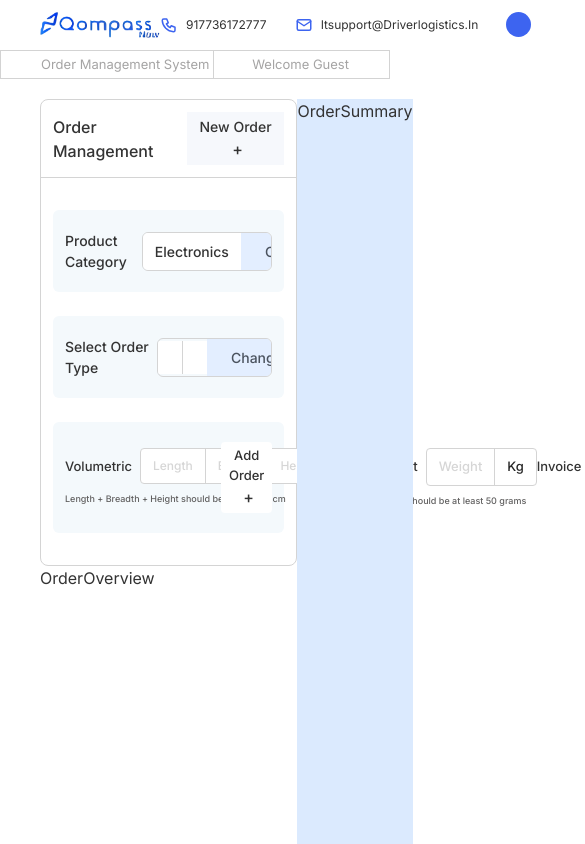
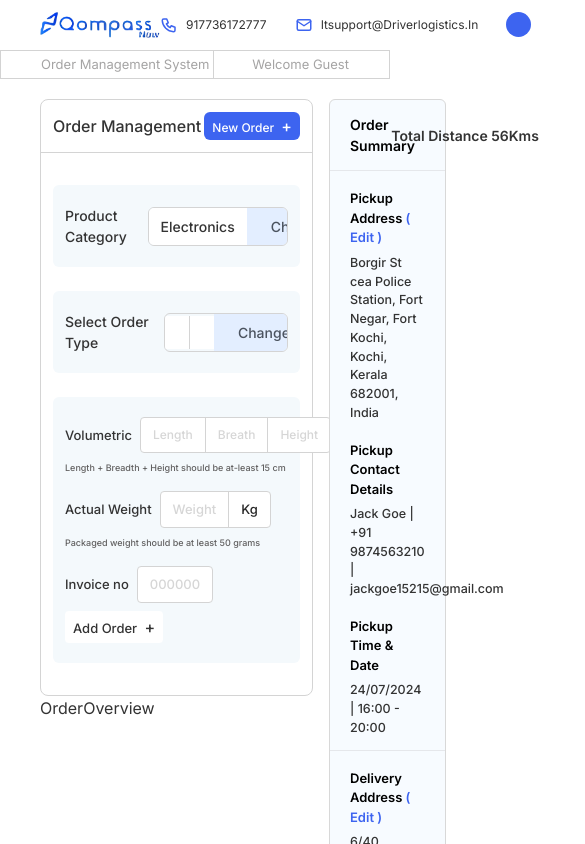
Before and after one commit to sachi-ndev/qompass, a React (Vite) app: page / in a window 390 px wide. Shown: the top 844 px of the page, 585 px wide, since content can reach past the window. Built offline with nearby package versions, Linux system fonts and the light colour scheme.

Commit message:
home update

```diff
--- a/src/components/Home.jsx
+++ b/src/components/Home.jsx
@@ -3,18 +3,18 @@ import { Context } from "./main/context/Context";
 
 import OrderManage from "./main/home/ordermanag/OrderManage";
 import OrderOverview from "./main/home/orderoverview.jsx/OrderOverview";
-import OrderSummary from "./main/home/ordersummary/OrderSummary";
+import SidePanel from "./main/home/sidepanel/SidePanel";
 
 export default function Home() {
   const { name, setName } = useContext(Context);
   return (
-    <div className=" h-screen w-full  flex px-10 my-5">
-      <div className="w-[66vw] ">
+    <div className="  w-full gap-4  flex px-10 my-5">
+      <div className="w-[70vw] ">
         <OrderManage />
         <OrderOverview />
       </div>
-      <div className="w-[34vw] bg-blue-100">
-        <OrderSummary/>
+      <div className="w-[30vw] ">
+        <SidePanel/>
       </div>
     </div>
   );
--- a/src/components/main/home/ordermanag/AddOrder.jsx
+++ b/src/components/main/home/ordermanag/AddOrder.jsx
@@ -2,8 +2,8 @@ import React from "react";
 
 export default function AddOrder() {
   return (
-    <div className="bg-[#f4f9fc] px-3 py-5 rounded-[6px] flex  items-center text-[13px] font-[500]">
-      <div className="w-[80%] flex justify-between items-">
+    <div className="bg-[#f4f9fc] px-3 py-5 rounded-[6px] flex md:flex-row flex-col  md:items-center text-[13px] font-[500]">
+      <div className="w-[80%] flex flex-wrap md:gap-2 gap-4 justify-between items-">
         <div className="w-">
           <div className="flex items-center">
             Volumetric
@@ -49,8 +49,8 @@ export default function AddOrder() {
           <p className="text-[9px] mt-2 text-[#616060]"> </p>
         </div>
       </div>
-      <div className="flex w-[20%] justify-end">
-        <button className="font-[500] text-[13px] px-2 py-1 bg-white  h-full   rounded-[4px]  border-[#d4d4d4] ">
+      <div className="flex md:w-[20%] md:justify-end">
+        <button className="font-[500] text-[13px] px-2 py-1 bg-white  h-full md:w-auto w-fit whitespace-nowrap  rounded-[4px]  border-[#d4d4d4] ">
           Add Order <span className="pl-1 text-[16px]"> +</span>
         </button>
       </div>
--- a/src/components/main/home/ordermanag/OrderManage.jsx
+++ b/src/components/main/home/ordermanag/OrderManage.jsx
@@ -8,7 +8,7 @@ export default function OrderManage() {
     <div className="w-full  border-[1px] border-[#d4d4d4] rounded-[8px] min-h-[30vh]">
       <div className=" p-3 w-full flex items-center justify-between border-b-[1px]  border-[#d4d4d4]">
         <h1 className="font-[500]">Order Management</h1>
-        <button className="font-[500] text-[14px] bg-[#f6f8fc] px-2 py-1">
+        <button className="font-[500] text-[12px] bg-primary text-white px-2 py-0.5 rounded-[6px]">
           New Order <span className="pl-1 text-[16px]"> +</span>
         </button>
       </div>
--- a/src/components/main/home/ordersummary/OrderSummary.jsx
+++ /dev/null
@@ -1,7 +0,0 @@
-import React from 'react'
-
-export default function OrderSummary() {
-  return (
-    <div>OrderSummary</div>
-  )
-}
```
